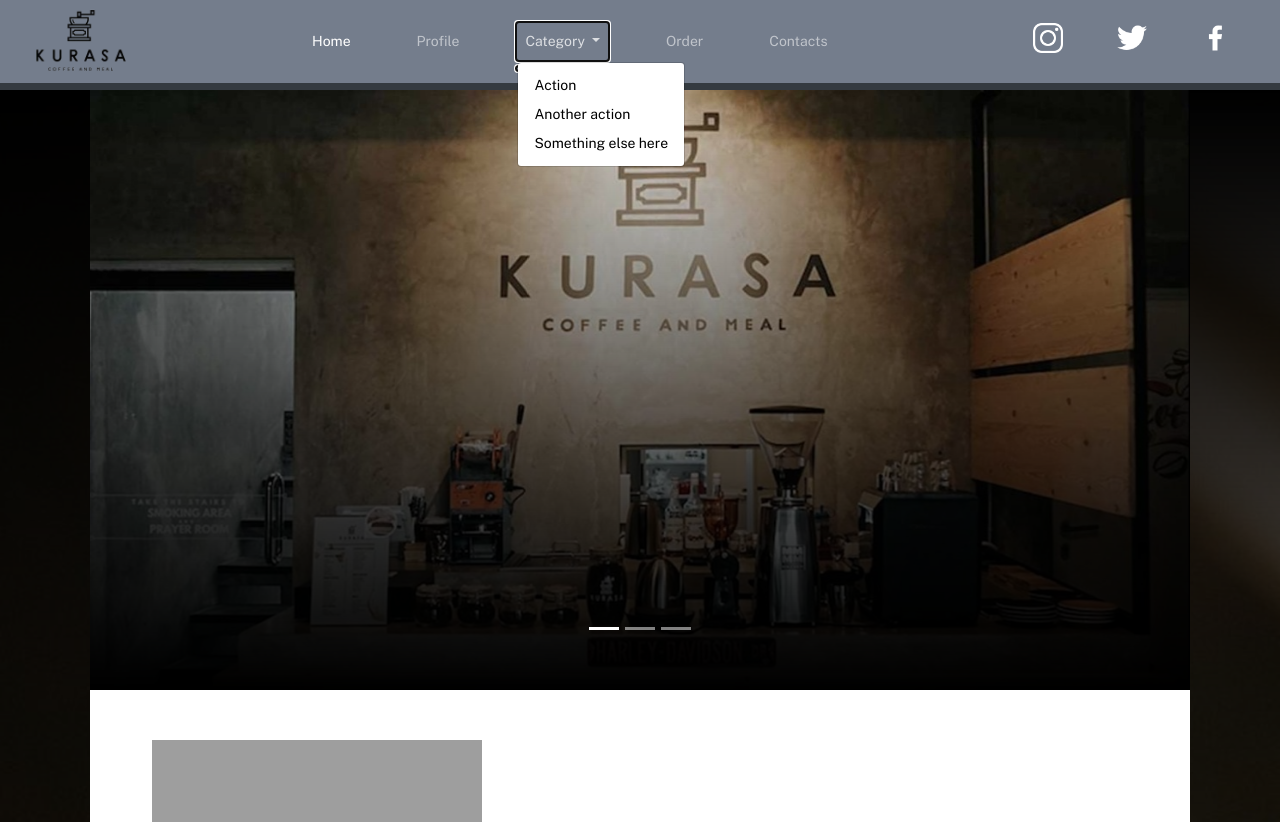
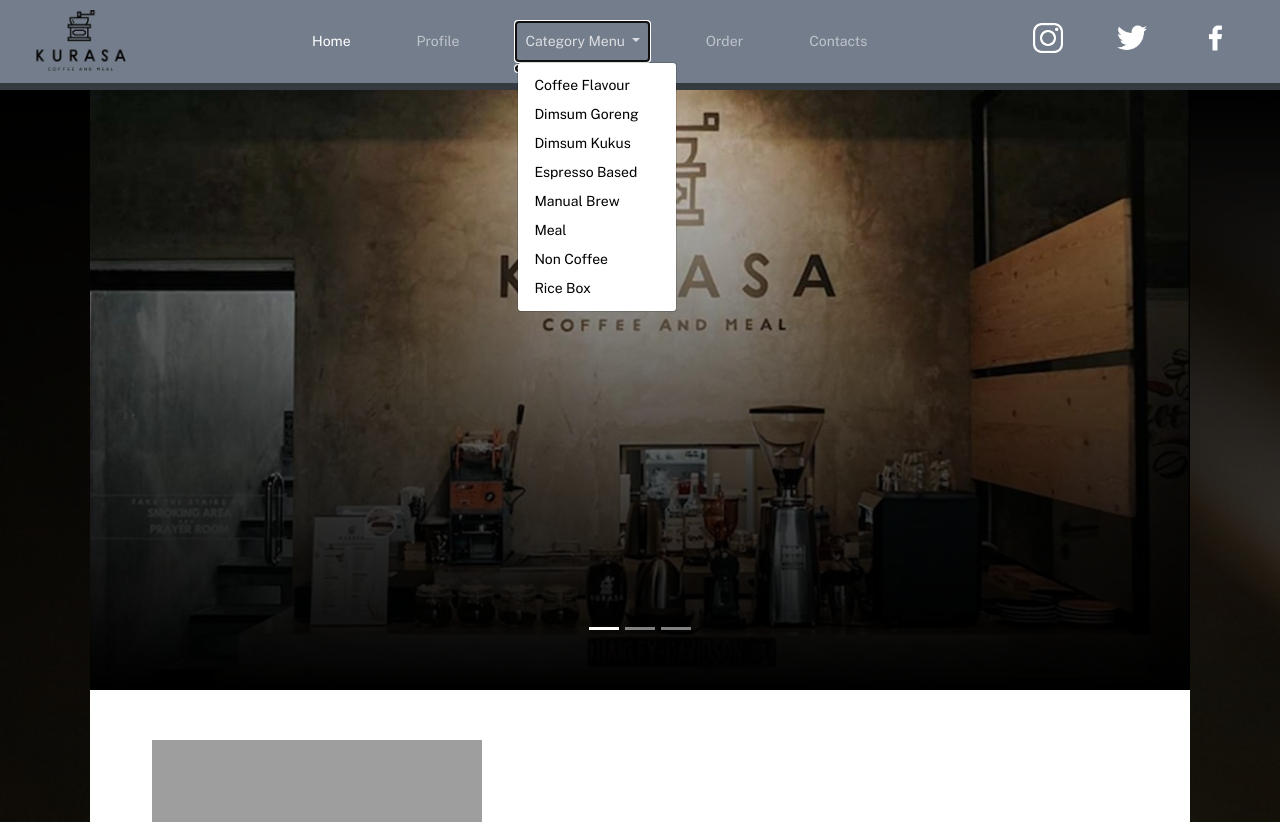
Before and after one commit to AlfanFG/SerasaLanding, a CodeIgniter app: page /SerasaLanding/ in a window 1280 px wide, after a click on "Category Menu". Shown: the top 822 px of the page. Run offline with CodeIgniter, Linux system fonts and the light colour scheme; some libraries are stand-ins or nearby versions; grey boxes are pictures that could not be loaded.

Commit message:
Update dropdown Menu

```diff
--- a/application/controllers/Home.php
+++ b/application/controllers/Home.php
@@ -21,6 +21,9 @@
      */
     public function index()
     {
-        $this->load->view('index');
+        $data = [
+            'title' => 'KURASA | Landing Page'
+        ];
+        $this->load->view('index', $data);
     }
 }
--- a/application/views/parts/footer.php
+++ b/application/views/parts/footer.php
@@ -21,7 +21,7 @@
                         <a href="#!" class="text-white">+628112121212</a>
                     </li>
                     <li>
-                        <a href="#!" class="text-white">kurassakopi@jimail.com</a>
+                        <a href="#!" class="text-white">kurasacoffee.id@gmail.com</a>
                     </li>
 
                 </ul>
@@ -38,7 +38,7 @@
 
                         <a class="btn btn-outline-light btn-floating m-1" href="#!" role="button"><i class="fab fa-twitter"></i></a>
 
-                        <a class="btn btn-outline-light btn-floating m-1" href="#!" role="button"><i class="fab fa-instagram"></i></a>
+                        <a class="btn btn-outline-light btn-floating m-1" href="https://www.instagram.com/kurasa.coffee/" role="button"><i class="fab fa-instagram"></i></a>
                     </li>
 
                 </ul>
--- a/application/views/parts/header.php
+++ b/application/views/parts/header.php
@@ -5,7 +5,7 @@
     <meta charset="UTF-8">
     <meta http-equiv="X-UA-Compatible" content="IE=edge">
     <meta name="viewport" content="width=device-width, initial-scale=1.0">
-    <title>Document</title>
+    <title><?= $title; ?></title>
     <link href="https://fonts.googleapis.com/css2?family=Public+Sans:wght@300;400&display=swap" rel="stylesheet">
     <link href="https://cdn.jsdelivr.net/npm/bootstrap@5.0.0-beta2/dist/css/bootstrap.min.css" rel="stylesheet" integrity="sha384-BmbxuPwQa2lc/FVzBcNJ7UAyJxM6wuqIj61tLrc4wSX0szH/Ev+nYRRuWlolflfl" crossorigin="anonymous">
     <link rel="preconnect" href="https://fonts.gstatic.com">
--- a/application/views/parts/navigation.php
+++ b/application/views/parts/navigation.php
@@ -13,12 +13,17 @@
                     <a class="nav-link" href="#">Profile</a>
                     <li class="nav-item dropdown">
                         <a class="nav-link dropdown-toggle" href="#" id="navbarDropdownMenuLink" role="button" data-bs-toggle="dropdown" aria-expanded="false">
-                            Category
+                            Category Menu
                         </a>
                         <ul class="dropdown-menu" aria-labelledby="navbarDropdownMenuLink">
-                            <li><a class="dropdown-item" href="#">Action</a></li>
-                            <li><a class="dropdown-item" href="#">Another action</a></li>
-                            <li><a class="dropdown-item" href="#">Something else here</a></li>
+                            <li><a class="dropdown-item" href="#">Coffee Flavour</a></li>
+                            <li><a class="dropdown-item" href="#">Dimsum Goreng</a></li>
+                            <li><a class="dropdown-item" href="#">Dimsum Kukus</a></li>
+                            <li><a class="dropdown-item" href="#">Espresso Based</a></li>
+                            <li><a class="dropdown-item" href="#">Manual Brew</a></li>
+                            <li><a class="dropdown-item" href="#">Meal</a></li>
+                            <li><a class="dropdown-item" href="#">Non Coffee</a></li>
+                            <li><a class="dropdown-item" href="#">Rice Box</a></li>
                         </ul>
                     </li>
                     <a class="nav-link" href="#">Order</a>
@@ -27,7 +32,7 @@
             </div>
 
             <div class="nav-icon" href="">
-                <a class="nav-icon-item" href="#">
+                <a class="nav-icon-item" href="https://www.instagram.com/kurasa.coffee/">
                     <img src="assets/images/instagram.png">
                 </a>
 
```
Also changed, not shown: application/views/index.php (+0 -21 lines).
